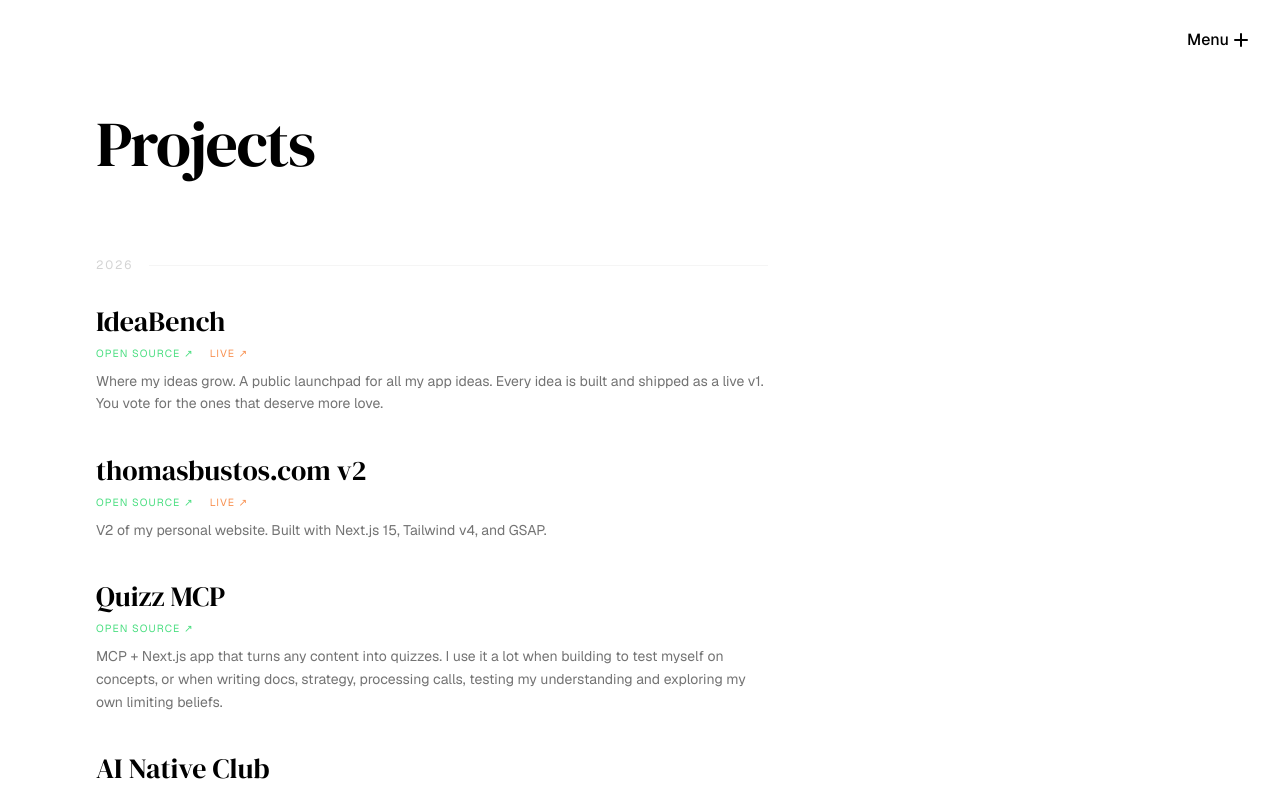
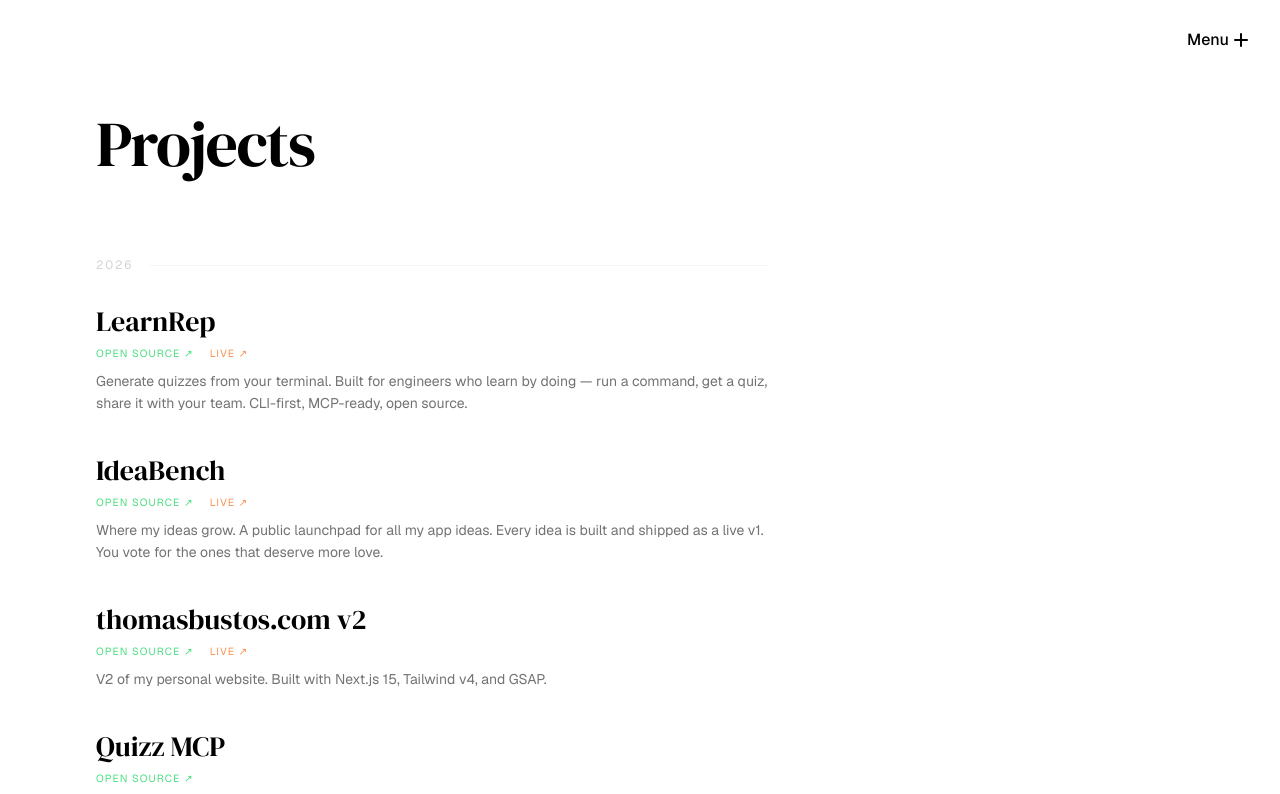
Before and after one commit to ThoBustos/thomasbustosv2, a Next.js app: page /projects in a window 1280 px wide. Shown: the top 794 px of the page. Built offline with nearby package versions, Linux system fonts and the light colour scheme.

Commit message:
feat: add LearnRep to projects
Co-Authored-By: Claude Sonnet 4.6 <noreply@anthropic.com>

```diff
--- a/components/projects/ProjectsDisplay.tsx
+++ b/components/projects/ProjectsDisplay.tsx
@@ -13,6 +13,14 @@ interface Project {
 
 const projects: Project[] = [
   // 2026 - newest first
+  {
+    name: 'LearnRep',
+    description: 'Generate quizzes from your terminal. Built for engineers who learn by doing — run a command, get a quiz, share it with your team. CLI-first, MCP-ready, open source.',
+    year: '2026',
+    url: 'https://github.com/ThoBustos/learnrep',
+    liveUrl: 'https://learnrep.ideabench.ai/',
+    oss: true,
+  },
   {
     name: 'IdeaBench',
     description: 'Where my ideas grow. A public launchpad for all my app ideas. Every idea is built and shipped as a live v1. You vote for the ones that deserve more love.',
```
